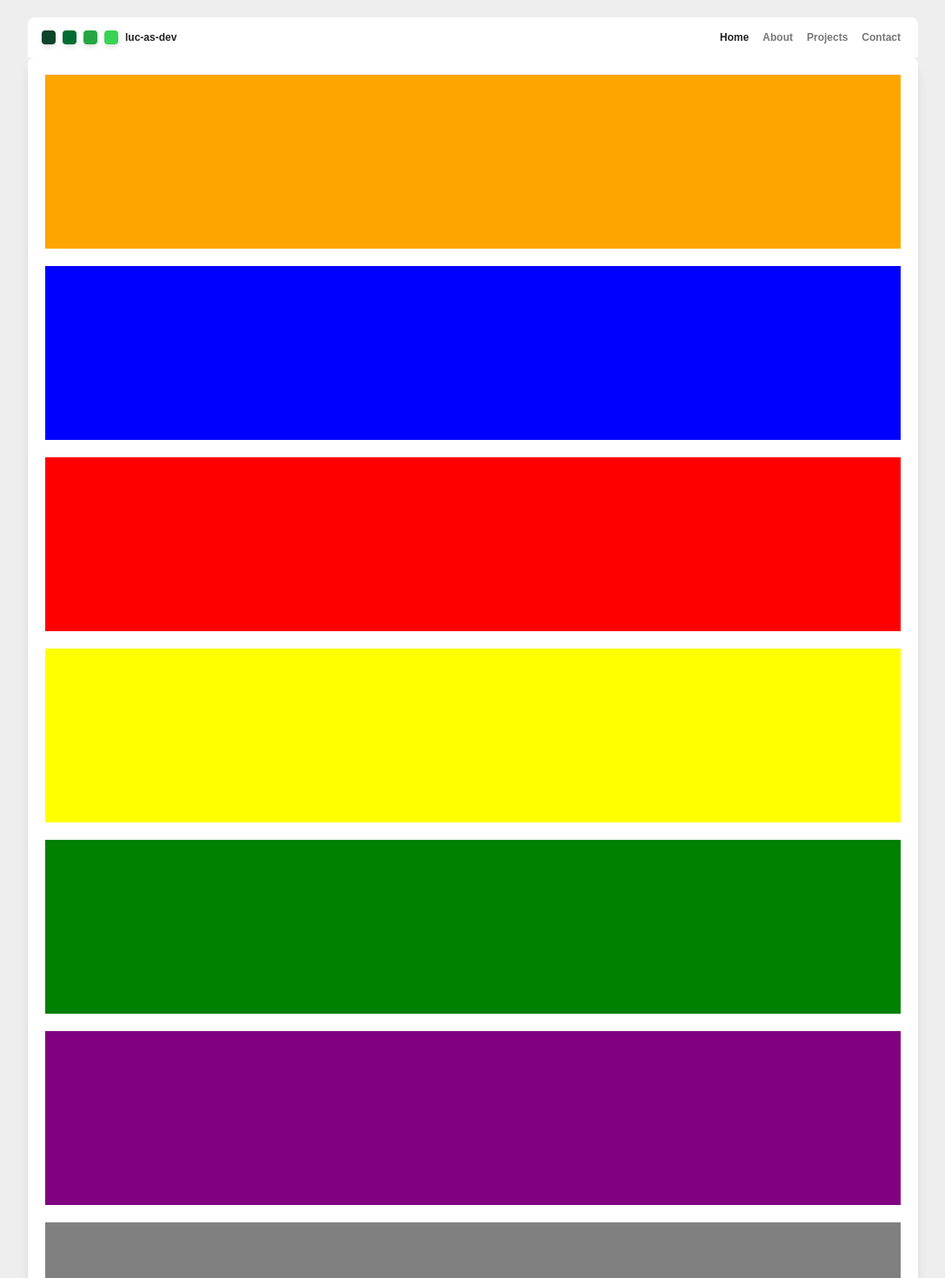
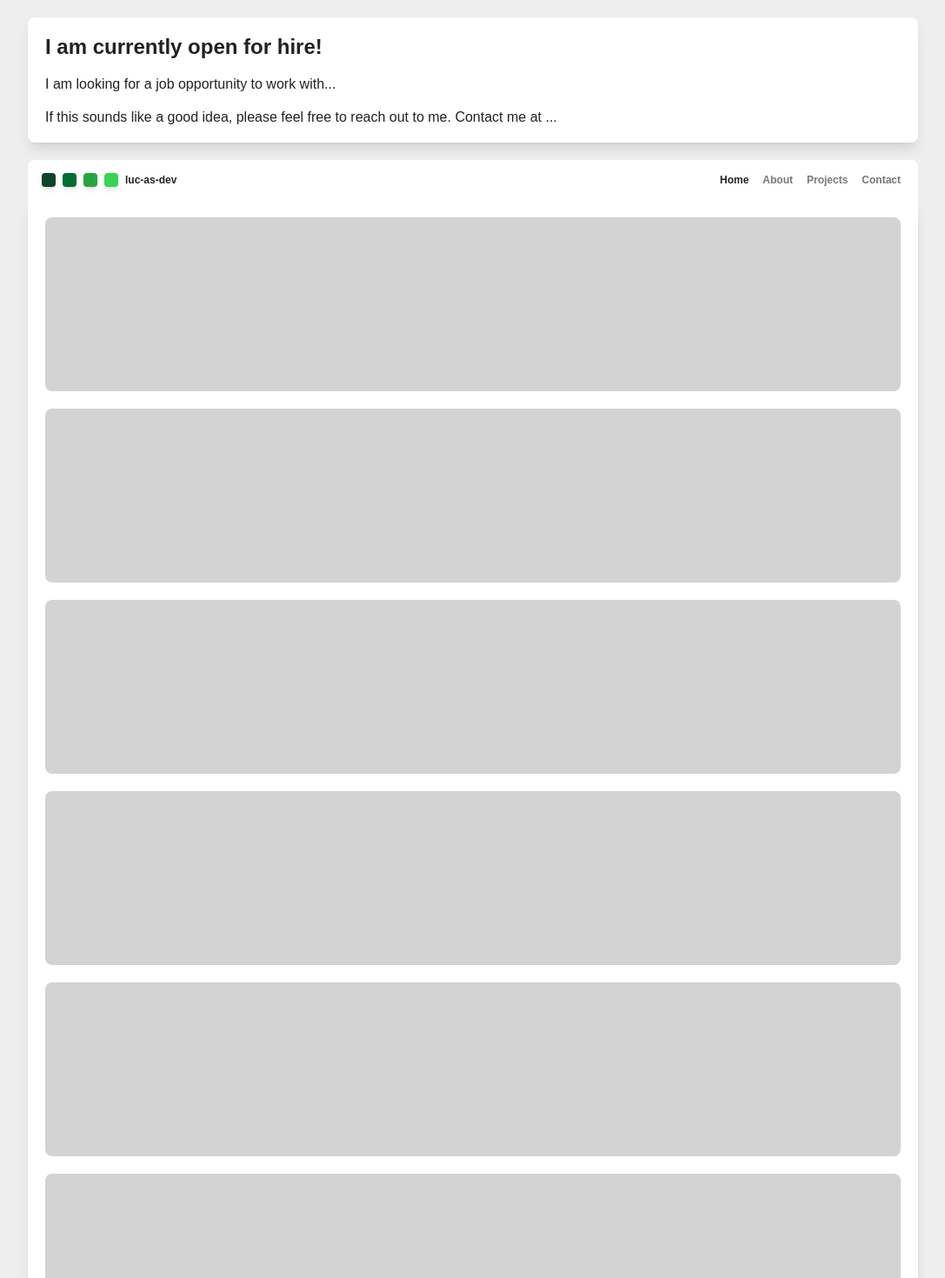
Before and after one commit to luc-as-dev/portfolio-react, a React (Vite) app in the folder client/: page / in a window 1280 px wide. Shown: the top 1470 px of the page at 87% size, without its empty margins (96-1183 px from the left). Built offline with nearby package versions, Linux system fonts and the light colour scheme.

Commit message:
added AppMessage and change example content

```diff
--- a/client/src/App.scss
+++ b/client/src/App.scss
@@ -3,7 +3,7 @@
   margin: 20px auto;
 
   &-content {
-    border-radius: 0 0 8px 8px;
+    border-radius: 0 0 8px 8px !important;
   }
 }
 
--- a/client/src/App.tsx
+++ b/client/src/App.tsx
@@ -2,47 +2,67 @@ import "./App.scss";
 import Footer from "./components/Footer/Footer";
 import Navbar from "./components/Navbar/Navbar";
 import AppCard from "./components/UI/AppCard/AppCard";
+import AppMessage from "./components/UI/AppMessage/AppMessage";
 
 export default function App() {
   return (
     <div className="app">
+      <AppMessage title="I am currently open for hire!">
+        <p>I am looking for a job opportunity to work with...</p>
+        <p>
+          If this sounds like a good idea, please feel free to reach out to me.
+          Contact me at ...
+        </p>
+      </AppMessage>
       <Navbar />
       <AppCard className="app-content">
         <div
           style={{
-            background: "orange",
+            background: "lightgray",
             height: "200px",
             marginBottom: "20px",
+            borderRadius: "8px",
           }}
         ></div>
         <div
-          style={{ background: "blue", height: "200px", marginBottom: "20px" }}
-        ></div>
-        <div
-          style={{ background: "red", height: "200px", marginBottom: "20px" }}
+          style={{
+            background: "lightgray",
+            height: "200px",
+            marginBottom: "20px",
+            borderRadius: "8px",
+          }}
         ></div>
         <div
           style={{
-            background: "yellow",
+            background: "lightgray",
             height: "200px",
             marginBottom: "20px",
+            borderRadius: "8px",
           }}
         ></div>
         <div
-          style={{ background: "green", height: "200px", marginBottom: "20px" }}
+          style={{
+            background: "lightgray",
+            height: "200px",
+            marginBottom: "20px",
+            borderRadius: "8px",
+          }}
         ></div>
         <div
           style={{
-            background: "purple",
+            background: "lightgray",
             height: "200px",
             marginBottom: "20px",
+            borderRadius: "8px",
           }}
         ></div>
         <div
-          style={{ background: "gray", height: "200px", marginBottom: "20px" }}
-        ></div>
-        <div
-          style={{ background: "cyan", height: "200px", marginBottom: "20px" }}
+          style={{
+            background: "lightgray",
+            height: "200px",
+            marginBottom: "20px",
+            borderRadius: "8px",
+          }}
         ></div>
       </AppCard>
       <Footer />
--- /dev/null
+++ b/client/src/components/UI/AppMessage/AppMessage.scss
@@ -0,0 +1,15 @@
+.app-message {
+  position: relative;
+  z-index: 1;
+  display: flex;
+  flex-direction: column;
+
+  color: var(--text);
+
+  gap: 20px;
+
+  margin: 20px 0 20px;
+  &-title {
+    font-size: 1.5rem;
+  }
+}
--- /dev/null
+++ b/client/src/components/UI/AppMessage/AppMessage.tsx
@@ -0,0 +1,17 @@
+import "./AppMessage.scss";
+import { ReactNode } from "react";
+import AppCard from "../AppCard/AppCard";
+
+type Props = {
+  title: string;
+  children?: ReactNode;
+};
+
+export default function AppMessage({ title, children }: Props) {
+  return (
+    <AppCard className="app-message">
+      <h2 className="app-message-title">{title}</h2>
+      {children}
+    </AppCard>
+  );
+}
```
